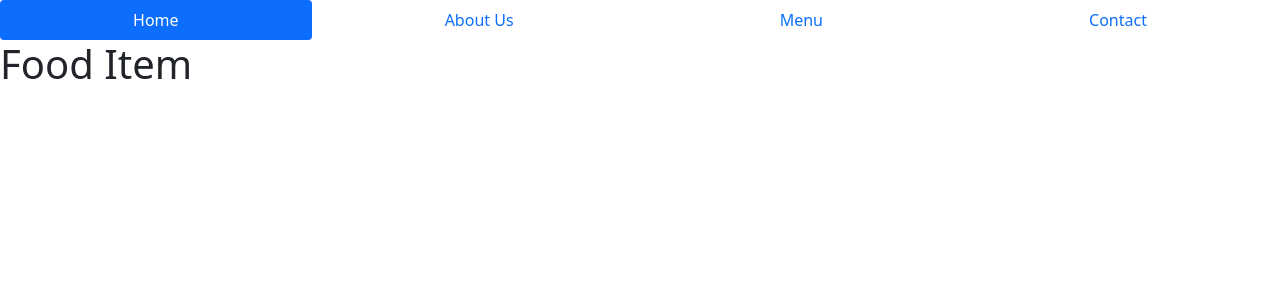
After one commit to meganluisa/LaLlorona, a Python web app: template templates/product/detail.html in a window 1280 px wide. The commit adds this page. Shown: the top 300 px of the page. Run offline with Jinja, Linux system fonts and the light colour scheme; the template is opened without the code that fills it, so the values that code supplies are empty.

Commit message:
revised model

```diff
--- a/products/admin.py
+++ b/products/admin.py
@@ -1,4 +1,4 @@
 from django.contrib import admin
-from .models import Product
+from .models import Food
 # Register your models here.
-admin.site.register(Product)
+admin.site.register(Food)
--- a/products/models.py
+++ b/products/models.py
@@ -1,9 +1,9 @@
 from django.db import models
 
 # Create your models here.
-class Product(models.Model):
+class Food(models.Model):
     title = models.CharField(max_length=120)
     description = models.TextField(blank=True, null=True)
     price = models.DecimalField(decimal_places=2, max_digits=10000)
-    summary = models.TextField(blank=True, null=False)
+    image_url = models.TextField(blank=True, null=False)
     featured = models.BooleanField(default=True)
--- a/templates/home.html
+++ b/templates/home.html
@@ -1,6 +1,7 @@
 {% extends 'base.html' %}
 
 {% block content %}
+<h1>{{ title|title }}</h1>
 <h1>Hello world</h1>
 {{ request.user }}
 <p>This is a template</p>
--- /dev/null
+++ b/templates/menu.html
@@ -0,0 +1,4 @@
+{% extends 'base.html' %}
+{% block content %}
+<h1>Menu</h1>
+{% endblock %}
--- a/templates/navbar.html
+++ b/templates/navbar.html
@@ -9,6 +9,9 @@
       <a class="nav-link" href="#">About Us</a>
     </li>
     <li class="nav-item">
+      <a class="nav-link" href="#">Menu</a>
+    </li>
+    <li class="nav-item">
       <a class="nav-link" href="#">Contact</a>
     </li>
   </ul>
--- /dev/null
+++ b/templates/product/detail.html
@@ -0,0 +1,4 @@
+{% extends 'base.html' %}
+{% block content %}
+<h1>Food Item</h1>
+{% endblock %}
--- a/trydjango/urls.py
+++ b/trydjango/urls.py
@@ -15,11 +15,14 @@ Including another URLconf
 """
 from django.contrib import admin
 from django.urls import path
-from pages.views import home_view, contact_view, about_view
+from pages.views import home_view, contact_view, about_view, menu_view
+from products.views import food_detail_view
 urlpatterns = [
     path('', home_view, name='home'),
+    path('menu/', menu_view),
     path('contact/', contact_view),
     path('about/', about_view),
+    path('food/', food_detail_view),
     path('admin/', admin.site.urls),
 
 ]
```
Also changed, not shown: pages/views.py (+7 -1 lines), products/views.py (+10 -0 lines), db.sqlite3, products/migrations/0001_initial.py, products/migrations/0002_product_featured.py (deleted), products/migrations/0003_auto_20210212_1715.py (deleted).
